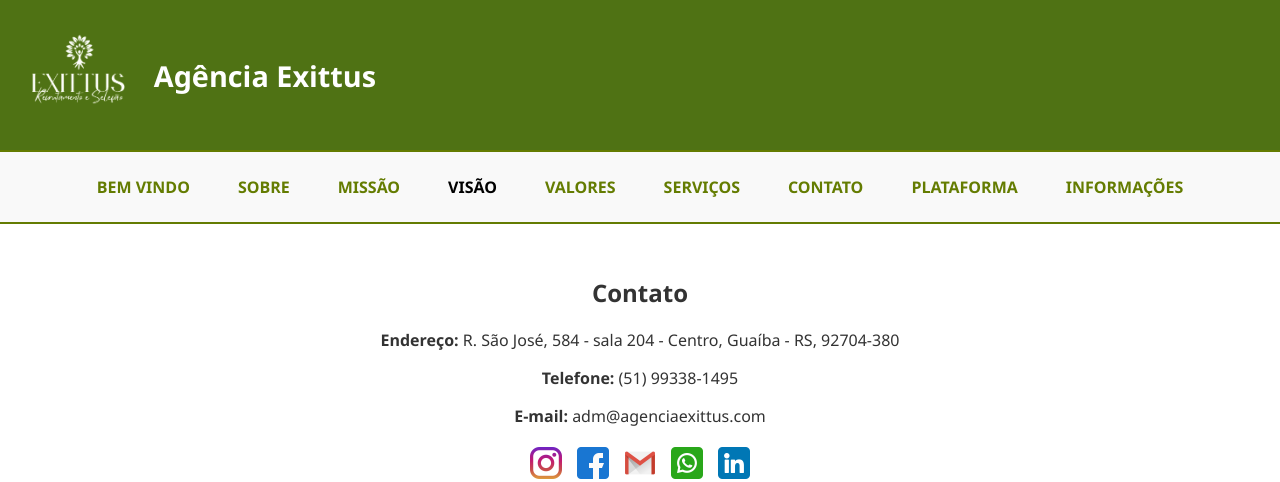
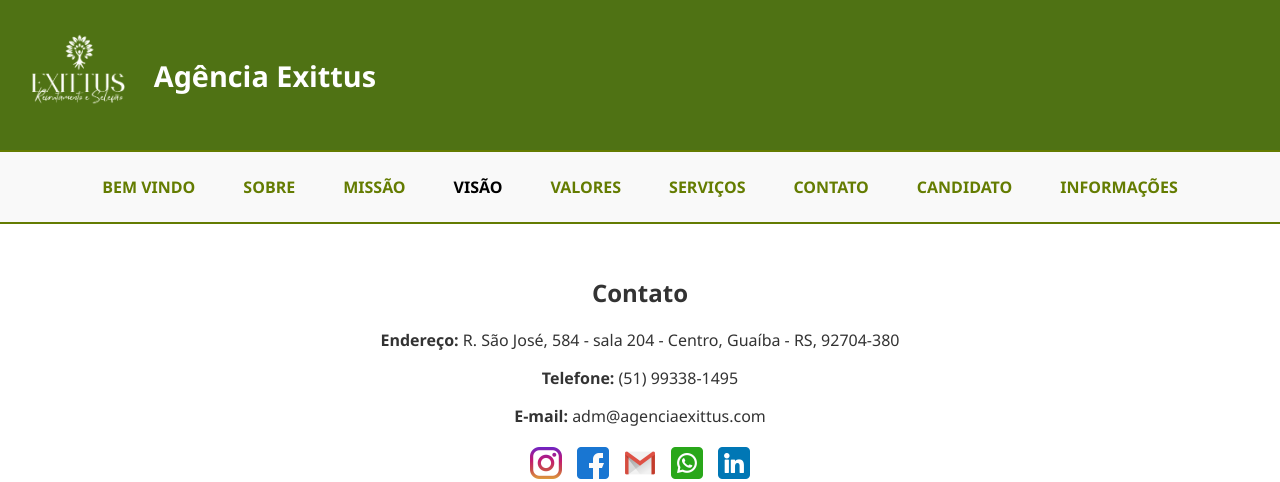
Before and after one commit to AgenciaExittus/agenciaexittus, a plain HTML site: page contato.html in a window 1280 px wide. Shown: the top 482 px of the page. Drawn offline with Linux system fonts and the light colour scheme.

Commit message:
Update contato.html

```diff
--- a/contato.html
+++ b/contato.html
@@ -244,7 +244,7 @@
     <a href="valores.html">VALORES</a>
     <a href="servicos.html">SERVIÇOS</a>
     <a href="contato.html">CONTATO</a>
-    <a href="plataforma.html">PLATAFORMA</a>
+    <a href="plataforma.html">CANDIDATO</a>
     <div class="dropdown">
       <a href="#">INFORMAÇÕES</a>
       <div class="dropdown-content">
```
